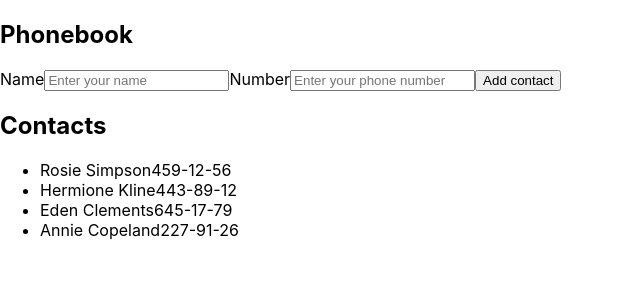
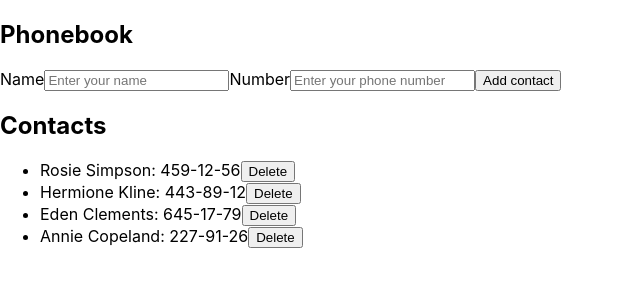
Before and after one commit to AlinaKuzyk/goit-react-hw-02-phonebook, a React (Create React App) app: page / in a window 1280 px wide. Shown: the top 300 px of the page, without its empty margins (0-640 px from the left). Built offline with nearby package versions, Linux system fonts and the light colour scheme.

Commit message:
add ContactItem

```diff
--- a/src/components/App.jsx
+++ b/src/components/App.jsx
@@ -42,12 +42,9 @@ export class App extends Component {
     return (
       <div>
         <h2>Phonebook</h2>
-        <ContactForm />
+        <ContactForm addContact={this.addContactToContactBook} />
         <h2>Contacts</h2>
-        <ContactList
-          addContact={this.addContactToContactBook}
-          contacts={this.state.contacts}
-        />
+        <ContactList contacts={this.state.contacts} />
       </div>
     );
   }
--- /dev/null
+++ b/src/components/ContactList/ContactItem.jsx
@@ -0,0 +1,12 @@
+const ContactItem = ({ name, number }) => {
+  return (
+    <li>
+      <span>
+        {name}: {number}
+      </span>
+      <button type="button">Delete</button>
+    </li>
+  );
+};
+
+export default ContactItem;
--- a/src/components/ContactList/ContactList.jsx
+++ b/src/components/ContactList/ContactList.jsx
@@ -1,16 +1,11 @@
+import ContactItem from 'components/ContactList/ContactItem';
+
 const ContactList = ({ contacts }) => {
   return (
     <ul>
-      {contacts.map(({ id, name, number }) => {
-        return (
-          <li key={id}>
-            <span>
-              {name}
-              {number}
-            </span>
-          </li>
-        );
-      })}
+      {contacts.map(({ name, number, id }) => (
+        <ContactItem key={id} name={name} number={number} id={id} />
+      ))}
     </ul>
   );
 };
--- a/src/components/Form/Form.jsx
+++ b/src/components/Form/Form.jsx
@@ -14,18 +14,20 @@ const validationSchemeForm = yup.object().shape({
     ),
 });
 
-const initialValues = {
-  name: '',
-  number: '',
-};
+const ContactForm = ({ addContact }) => {
+  const initialValues = {
+    name: '',
+    number: '',
+  };
 
-const ContactForm = addContact => {
-  const handleContactFormSubmit = (values, { resetForm }) => {
+  const handleContactFormSubmit = (values, { setSubmitting, resetForm }) => {
+    setSubmitting(true);
     // values - собирает значения инпутов, далее в {actions} можно просмотреть все
     //  возможные методы для формы
-    //  addContact(values);
+    addContact(values);
     console.log(values);
     resetForm();
+    setSubmitting(false);
   };
 
   return (
```
